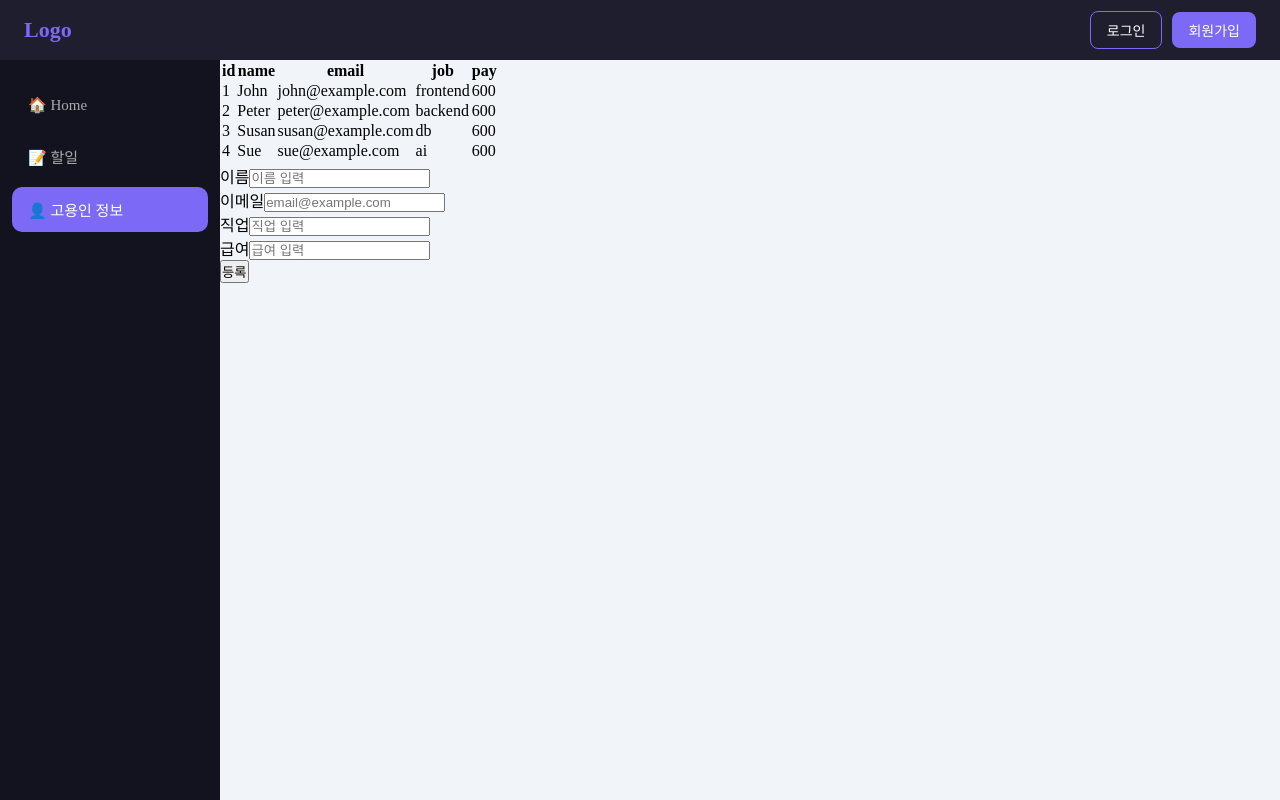
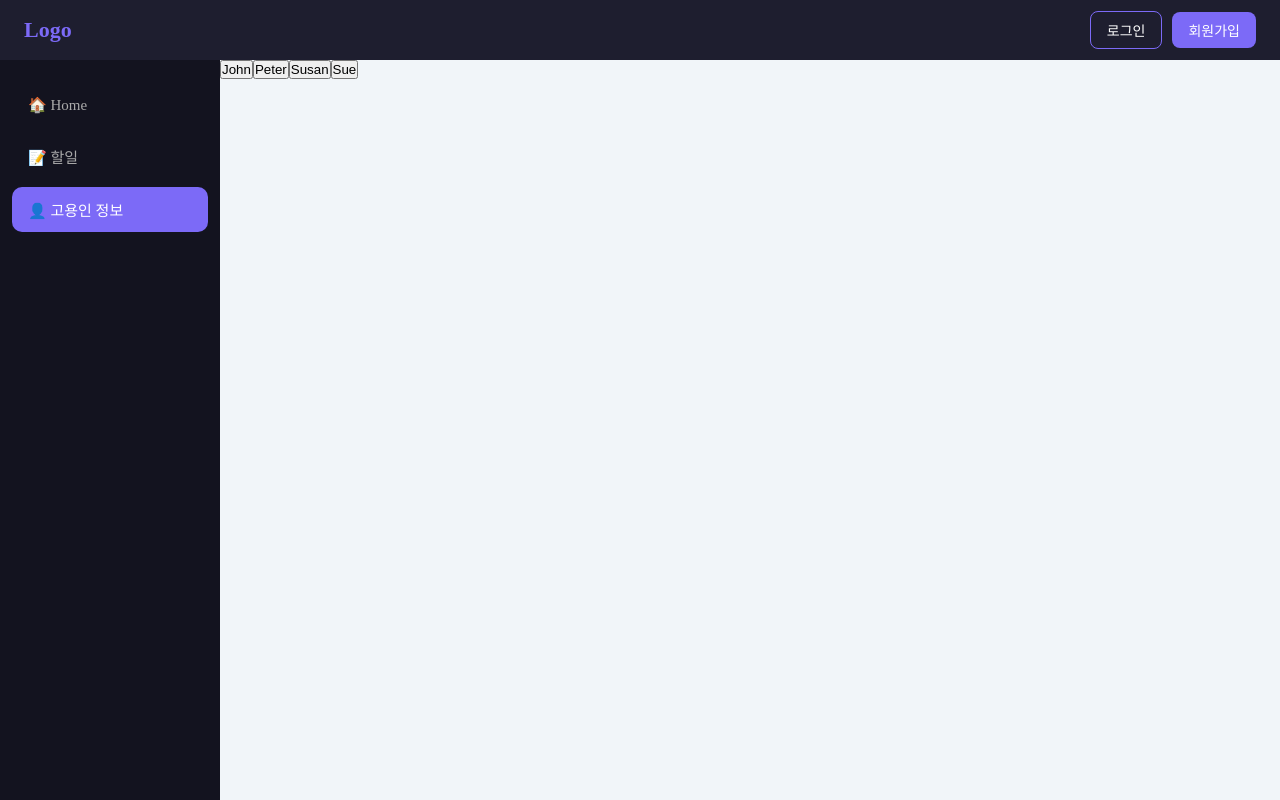
Before and after one commit to Yubeol/frontend, a React app: page /employee in a window 1280 px wide. Built offline with nearby package versions, Linux system fonts and the light colour scheme; the HTML template or start-up script is replaced by a standard one.

Commit message:
회원페이지 추가

```diff
--- a/src/no1_pages/EmployeePage.jsx
+++ b/src/no1_pages/EmployeePage.jsx
@@ -1,23 +1,33 @@
 import React, { useState } from 'react'
-import EmployeeTable from '../no2_components/employee/EmployeeTable';
-import Register from '../no2_components/employee/Register';
+import EmployeeList from '../no2_components/employee/EmployeeList'
 
-const initialState = [
-  { id: 1, name: "John", email: "john@example.com", job: "frontend", pay: 600 },
-  { id: 2, name: "Peter", email: "peter@example.com", job: "backend", pay: 600 },
-  { id: 3, name: "Susan", email: "susan@example.com", job: "db", pay: 600 },
-  { id: 4, name: "Sue", email: "sue@example.com", job: "ai", pay: 600 },
+const initialEmps = [
+  { id: "1", name: "John", email: "john@example.com", job: "frontend", pay: 600 },
+  { id: "2", name: "Peter", email: "peter@example.com", job: "backend", pay: 600 },
+  { id: "3", name: "Susan", email: "susan@example.com", job: "db", pay: 600 },
+  { id: "4", name: "Sue", email: "sue@example.com", job: "ai", pay: 600 },
 ]
+
+const initialEmp = {
+  id: '', name: '', email: '', job: '', pay: ''
+}
+
+const initialState = {
+  empTable: initialEmps,
+  emp: initialEmp,
+  mode: '',
+  selectedId: ""
+}
+
 
 
 const EmployeePage = () => {
 
-  const [infos, setInfos] = useState(initialState);
+  const [state, setState] = useState(initialState);
 
   return (
     <div>
-      <EmployeeTable infos={infos} />
-      <Register setInfos={setInfos} />
+      <EmployeeList state={state} setState={setState}/>
 
     </div>
   )
--- /dev/null
+++ b/src/no2_components/employee/EmployeeList.jsx
@@ -0,0 +1,23 @@
+import React from 'react'
+
+const EmployeeList = ({ state, setState}) => {
+    const { empTable } = state;
+    const handleClick = (id) => {
+        console.log("id", id)
+        setState(prev => (
+            {...prev, selectedId: id}
+        ))
+    }
+    return (
+        <div>
+            {empTable.map(item => (
+                <button onClick={()=>handleClick(item.id)}
+                >
+                    {item.name}
+                </button>
+            ))}
+        </div>
+    )
+}
+
+export default EmployeeList
--- a/src/no2_components/employee/EmployeeTable.jsx
+++ b/src/no2_components/employee/EmployeeTable.jsx
@@ -1,27 +1,8 @@
 import React from 'react'
 
-const EmployeeTable = ({infos}) => {
+const EmployeeTable = () => {
     return (
         <div>
-            <table>
-                <tr>
-                    {/* 이중 for 문 */}
-                    {Object.keys(infos[0]).map(key =>
-                        <th>{key}</th>
-                    )}
-                </tr>
-                {infos.map(item => (
-                    <tr>
-                        {Object.values(item).map(value => (
-                            <td>{value}</td>
-                        ))}
-                    </tr>
-                ))}
-                <tr>
-                    <td></td>
-                </tr>
-
-            </table>
 
 
         </div>
--- a/src/no2_components/employee/Register.jsx
+++ /dev/null
@@ -1,49 +0,0 @@
-import React, { useState } from 'react'
-
-const initialState = {
-   id:'',name:'', email:'', job:'', pay:null
-}
-
-const Register = ({ setInfos }) => {
-    const [info, setInfo] = useState(initialState)
-
-  const handleChange = (e) => {
-    const {name, value} = e.target;
-    setInfo(prev => (
-        {...prev,  [name]: value}
-    ))
-
-  }
-
-  const handleSubmit = (e) => {
-    e.preventDefault();
-    setInfos(prev => (
-        [...prev, info]
-    ))
-
-  }
-
-  return (
-    <form onSubmit={handleSubmit}>
-      <div>
-        <label>이름</label>
-        <input type="text" name="name" value={info.name} onChange={handleChange} placeholder='이름 입력' />
-      </div>
-      <div>
-        <label>이메일</label>
-        <input type="email" name="email" value={info.email} onChange={handleChange} placeholder='email@example.com' />
-      </div>
-      <div>
-        <label>직업</label>
-        <input type="text" name="job" value={info.job} onChange={handleChange} placeholder='직업 입력' />
-      </div>
-      <div>
-        <label>급여</label>
-        <input type="number" name="pay" value={info.pay} onChange={handleChange} placeholder='급여 입력' />
-      </div>
-      <button type="submit">등록</button>
-    </form>
-  )
-}
-
-export default Register
--- a/src/no2_components/user/LoginForm.jsx
+++ b/src/no2_components/user/LoginForm.jsx
@@ -17,6 +17,12 @@ const LoginForm = ({ users, setLoginMode }) => {
 
     const handleSubmit = (e) => {
         e.preventDefault();
+
+        if (!user.username || !user.password) {
+        alert("아이디와 비밀번호를 입력해주세요.");
+        return;
+    }
+
         const loginUser = users.filter(item => (
             item.username === user.username
             && item.password === user.password
@@ -51,7 +57,7 @@ const LoginForm = ({ users, setLoginMode }) => {
                     placeholder='비밀번호'
                 />
                 <LoginButton>로그인</LoginButton>
-                <RegisterButton onClick={() => navigate("/register")}>
+                <RegisterButton type="button" onClick={() => navigate("/register")}>
                     회원가입을 하셨나요? 회원가입
                 </RegisterButton>
             </Card>
```
Also changed, not shown: src/no2_components/employee/EmployeeRegister.jsx (added, +11 -0 lines), src/no2_components/employee/EmployeeUpdate.jsx (added, +11 -0 lines).
